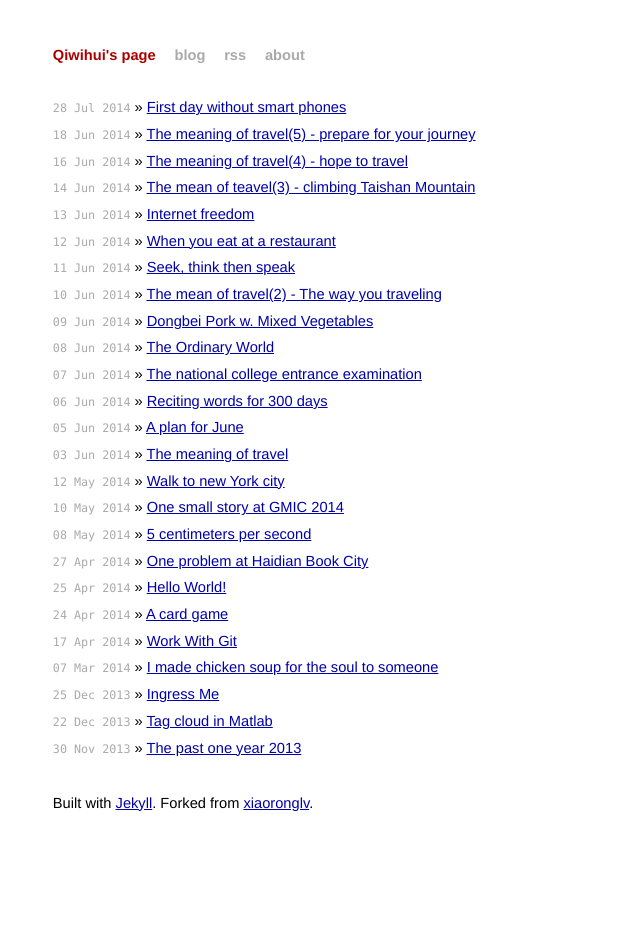
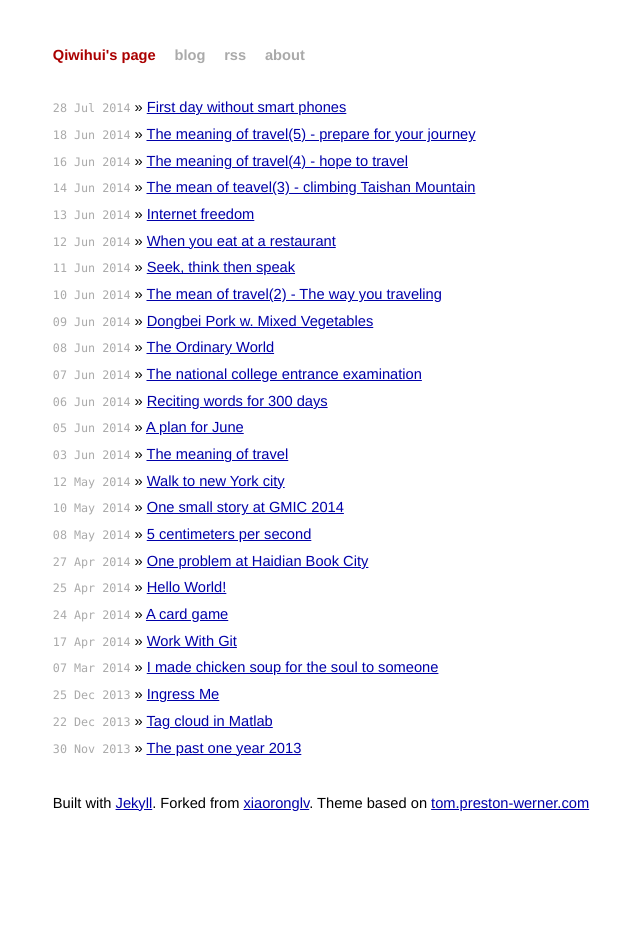
Before and after one commit to qiwihui/qiwihui, a Jekyll site: the page built from index.html, in a window 1280 px wide. Shown: the whole page, without its empty margins (279-919 px from the left). Built offline with Jekyll 4.4.1, drawn with Linux system fonts in a browser that asks for light colours; Markdown is read by kramdown in place of the engine named in the settings; the list of posts is cut into pages by our own code.

Commit message:
theme based

```diff
--- a/_includes/footer.html
+++ b/_includes/footer.html
@@ -1,5 +1,5 @@
 <footer>
-  Built with <a href="https://github.com/jekyll/jekyll">Jekyll</a>. Forked from <a href="https://github.com/xiaoronglv/xiaoronglv.github.io">xiaoronglv</a>.
+    Built with <a href="https://github.com/jekyll/jekyll">Jekyll</a>. Forked from <a href="https://github.com/xiaoronglv/xiaoronglv.github.io">xiaoronglv</a>. Theme based on <a href="http://tom.preston-werner.com/">tom.preston-werner.com</a>
   <br />
   <br />
 </footer>
```
